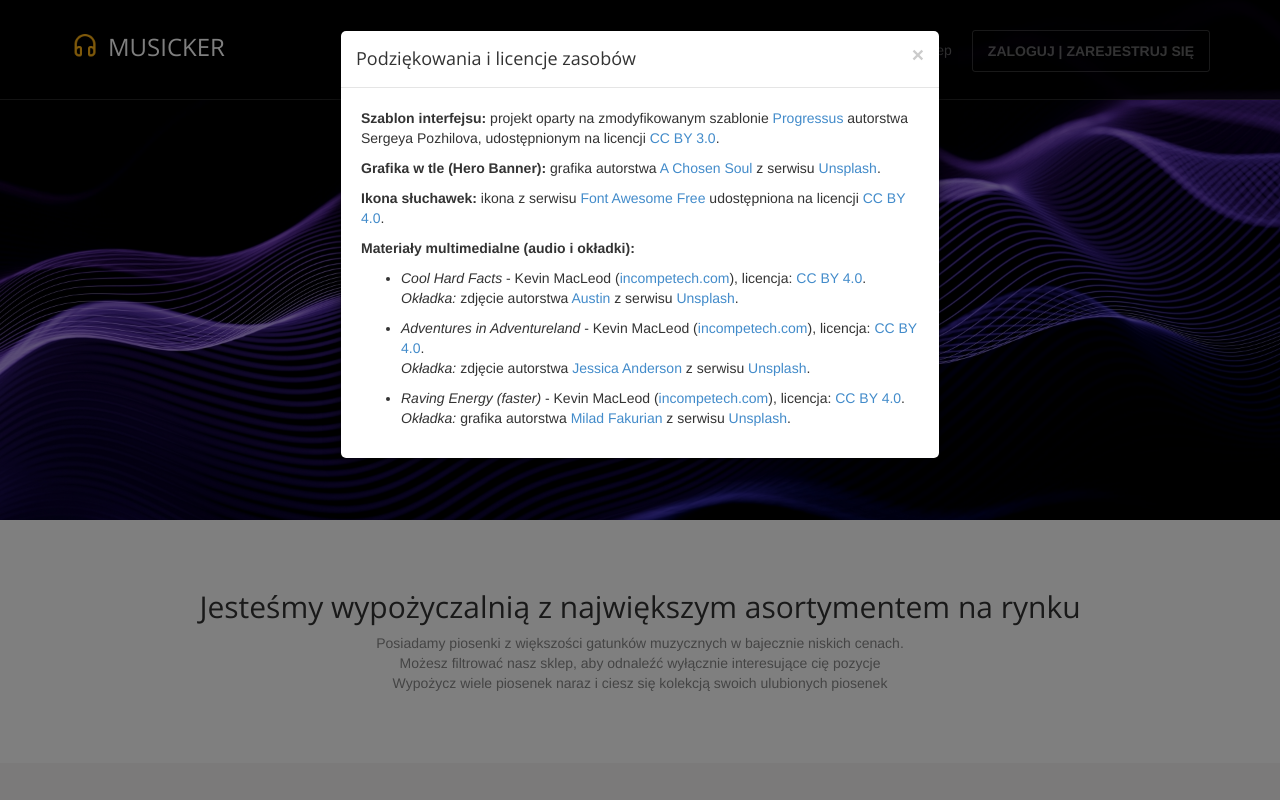
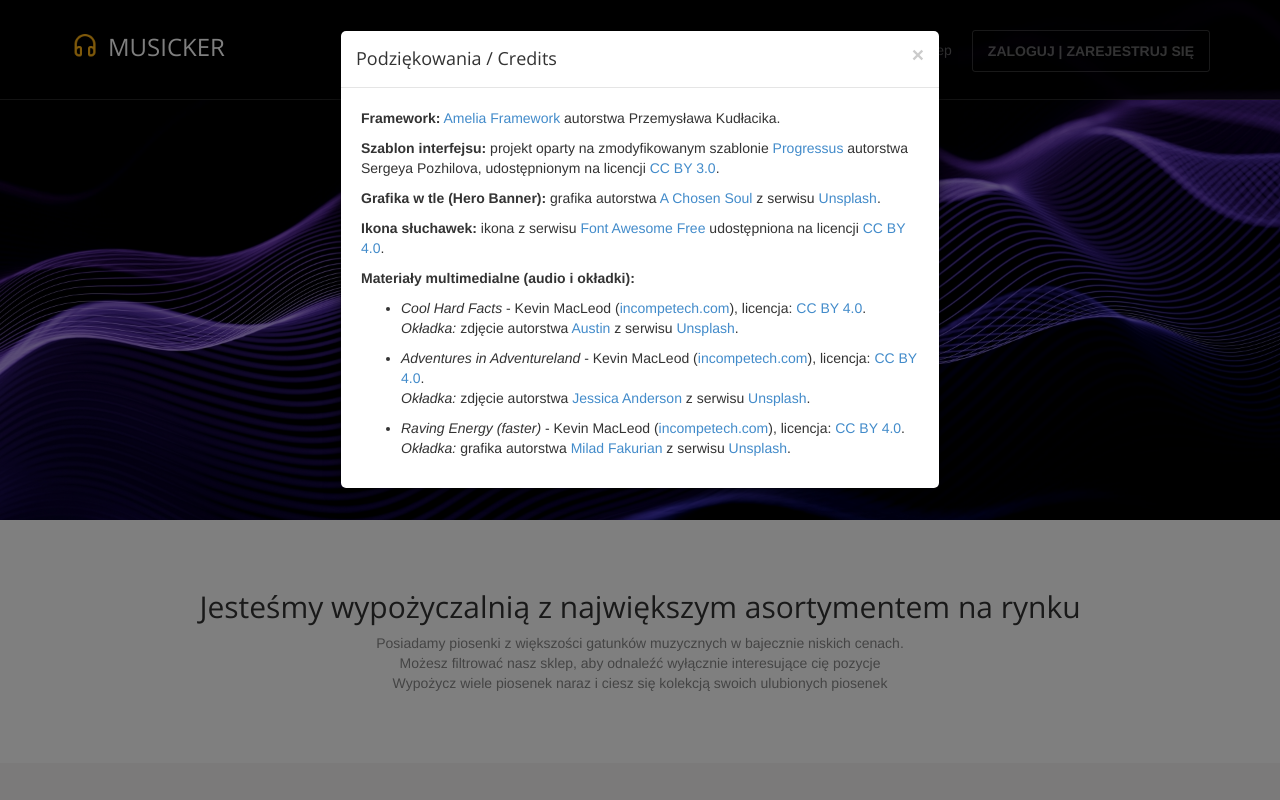
Before and after one commit to AdiKungen/Projekt_PBAW_Budny_Adrian_PAW3, a PHP site: page /public/index.php in a window 1280 px wide, after a click on "Podziękowania / Credits". Run offline with PHP 8.4, Linux system fonts and the light colour scheme; data comes from the database, SQL or seed files in the repository; some libraries are stand-ins or nearby versions.

Commit message:
Przeslanie Poprawa podziekowan

```diff
--- a/app/views/templates/main.tpl
+++ b/app/views/templates/main.tpl
@@ -180,9 +180,10 @@
     <div class="modal-content">
       <div class="modal-header">
         <button type="button" class="close" data-dismiss="modal">&times;</button>
-        <h4 class="modal-title">Podziękowania i licencje zasobów</h4>
+        <h4 class="modal-title">Podziękowania / Credits</h4>
       </div>
       <div class="modal-body text-left">
+        <p><strong>Framework:</strong> <a href="https://amelia-framework.eu/" target="_blank">Amelia Framework</a> autorstwa Przemysława Kudłacika.</p>
         <p><strong>Szablon interfejsu:</strong> projekt oparty na zmodyfikowanym szablonie <a href="https://gettemplate.com" target="_blank">Progressus</a> autorstwa Sergeya Pozhilova, udostępnionym na licencji <a href="https://creativecommons.org/licenses/by/3.0/" target="_blank">CC BY 3.0</a>.</p>
         <p><strong>Grafika w tle (Hero Banner):</strong> grafika autorstwa <a href="https://unsplash.com/@a_chosensoul" target="_blank">A Chosen Soul</a> z serwisu <a href="https://unsplash.com/" target="_blank">Unsplash</a>.</p>
         <p><strong>Ikona słuchawek:</strong> ikona z serwisu <a href="https://fontawesome.com/" target="_blank">Font Awesome Free</a> udostępniona na licencji <a href="http://creativecommons.org/licenses/by/4.0/" target="_blank">CC BY 4.0</a>.</p>
```
